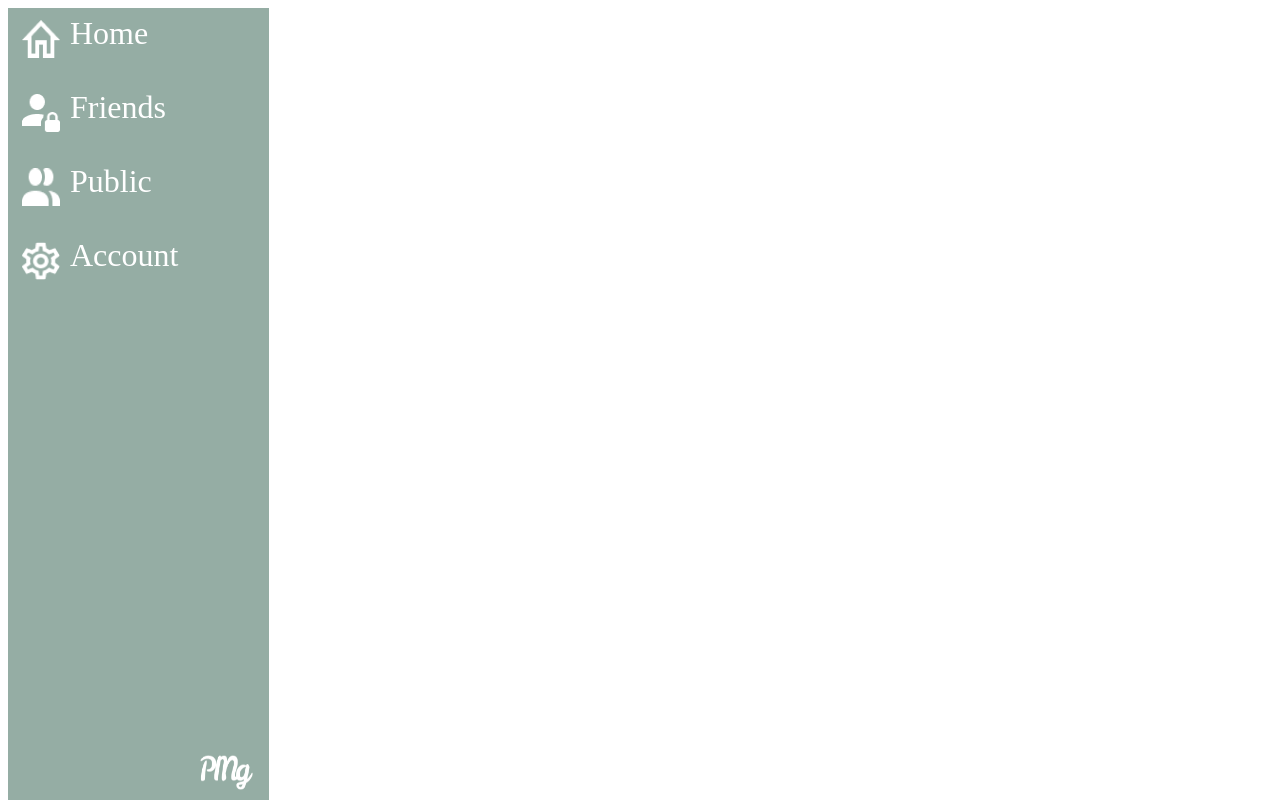
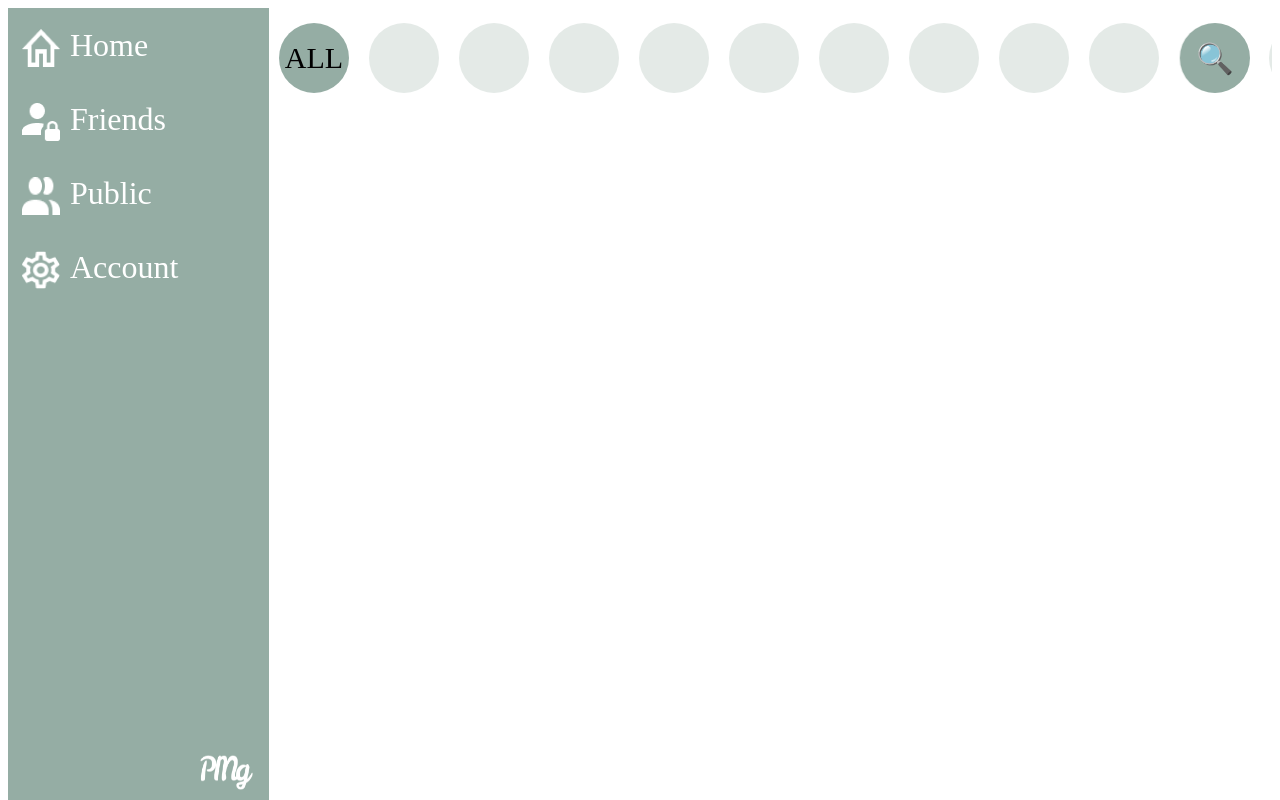
Before and after one commit to B612-TEAM2/Frontend, a React (Create React App) app: page /friends in a window 1280 px wide. Built offline with nearby package versions, Linux system fonts and the light colour scheme.

Commit message:
map수정전

```diff
--- a/src/components/Map.js
+++ b/src/components/Map.js
@@ -1,4 +1,4 @@
-import React from "react";
+import React, { useState } from "react";
 import {
   GoogleMap,
   LoadScript,
@@ -8,13 +8,13 @@ import {
 import styled from "styled-components";
 import { useNavigate } from "react-router-dom";
 
-//페이지 이동시 이미 로드되었다고 오류 뜸 -> ismount state 관리로 수정 필요.
 const Map = () => {
   const [lat, setLat] = React.useState(0);
   const [lng, setLng] = React.useState(0);
   const [clickedLat, setClickedLat] = React.useState(null);
   const [clickedLng, setClickedLng] = React.useState(null);
   const [infoWindowOpen, setInfoWindowOpen] = React.useState(false);
+  // const [mapLoaded, setMapLoaded] = useState(false);
   const navigate = useNavigate();
 
   const getLocation = () => {
@@ -39,20 +39,28 @@ const Map = () => {
   };
   React.useEffect(() => {
     getLocation();
+    return () => {
+      setClickedLat(null);
+      setClickedLng(null);
+      setInfoWindowOpen(false);
+      console.log(clickedLat);
+      console.log(clickedLng);
+      console.log(infoWindowOpen);
+    };
   }, []);
 
   const mapStyles = {
     height: "100vh",
     width: "100%",
   };
-  /*
+
   const myStyles = [
     {
       featureType: "poi",
       elementType: "labels",
       stylers: [{ visibility: "off" }],
     },
-  ];*/
+  ];
 
   const defaultCenter = {
     lat: lat,
@@ -64,14 +72,7 @@ const Map = () => {
     setClickedLng(e.latLng.lng());
   };
   const clickedMarkerPosition = { lat: clickedLat, lng: clickedLng };
-  /*
-  const handleMarkerClick = (e) => {
-    let infowindow = new google.maps.InfoWindow({
-      position: { clickedLat, clickedLng },
-    });
-    infowindow.setContent("여기에서 글쓰기");
-    infowindow.open();
-  };*/
+
   return (
     <LoadScript googleMapsApiKey={process.env.REACT_APP_GOOGLE_MAP_API_KEY}>
       <GoogleMap
--- a/src/components/SideMenuBar.js
+++ b/src/components/SideMenuBar.js
@@ -50,7 +50,7 @@ const Wrapper = styled.div`
   background-color: #95ada4;
   display: flex;
   flex-direction: column;
-  height: 100%;
+  height: 100vh;
   width: 261px;
   position: fixed;
   z-index: 1;
@@ -66,6 +66,8 @@ const TextContainer = styled.div`
   color: white;
   padding: 7px;
   cursor: pointer;
+  justify-content: flex-start;
+  align-items: center;
 `;
 
 const Text = styled.div`
--- /dev/null
+++ b/src/components/friends/FriendBubble.js
@@ -0,0 +1,28 @@
+import React from "react";
+import styled from "styled-components";
+
+const FriendBubble = () => {
+  return (
+    <Wrapper>
+      <Bubble></Bubble>
+      <UserName></UserName>
+    </Wrapper>
+  );
+};
+
+export default FriendBubble;
+
+const Wrapper = styled.div`
+  margin: 0 20px 0 0;
+`;
+
+const Bubble = styled.div`
+  width: 70px;
+  height: 70px;
+  border-radius: 50%;
+  border: none;
+  background-color: #e4eae7;
+  z-index: 2;
+`;
+
+const UserName = styled.div``;
--- a/src/components/friends/FriendHeader.js
+++ b/src/components/friends/FriendHeader.js
@@ -1,10 +1,84 @@
 import React from "react";
 import styled from "styled-components";
+import FriendBubble from "./FriendBubble";
 
 const FriendHeader = () => {
-  return <div></div>;
+  return (
+    <>
+      <Container>
+        <AllButton>ALL</AllButton>
+        <FriendContainer>
+          <FriendBubble></FriendBubble>
+          <FriendBubble></FriendBubble>
+          <FriendBubble></FriendBubble>
+          <FriendBubble></FriendBubble>
+          <FriendBubble></FriendBubble>
+          <FriendBubble></FriendBubble>
+          <FriendBubble></FriendBubble>
+          <FriendBubble></FriendBubble>
+          <FriendBubble></FriendBubble>
+          <FriendBubble></FriendBubble>
+          <FriendBubble></FriendBubble>
+          <FriendBubble></FriendBubble>
+        </FriendContainer>
+        <SearchButton>🔍</SearchButton>
+      </Container>
+    </>
+  );
 };
 
 export default FriendHeader;
 
-const Container = styled.div``;
+const Container = styled.div`
+  //헤더 전체의 컨테이너
+  height: 100px;
+  width: 100%;
+  display: flex;
+  justify-content: flex-start;
+  align-items: center;
+  z-index: 1;
+  position: relative;
+  overflow-x: auto;
+  background-color: white;
+`;
+
+const FriendContainer = styled.div`
+  display: flex;
+  margin-left: 100px;
+  justify-content: center;
+  align-items: center;
+  flex-shrink: 0;
+`;
+
+const AllButton = styled.div`
+  position: fixed;
+  left: 30;
+  width: 70px;
+  height: 70px;
+  border-radius: 50%;
+  border: none;
+  background-color: #95ada4;
+  z-index: 2;
+  display: flex;
+  justify-content: center;
+  align-items: center;
+  font-size: 30px;
+  cursor: pointer;
+  margin: 0 20px 0 10px;
+`;
+
+const SearchButton = styled.div`
+  position: fixed;
+  right: 30px;
+  cursor: pointer;
+  width: 70px;
+  height: 70px;
+  border-radius: 50%;
+  border: none;
+  background-color: #95ada4;
+  display: flex;
+  justify-content: center;
+  align-items: center;
+  font-size: 30px;
+  z-index: 2;
+`;
--- a/src/pages/Friend/Friends.js
+++ b/src/pages/Friend/Friends.js
@@ -2,15 +2,26 @@ import React from "react";
 import styled from "styled-components";
 import FriendHeader from "../../components/friends/FriendHeader";
 import SideMenuBar from "../../components/SideMenuBar";
+import Map from "../../components/Map";
 
 const Friends = () => {
   return (
     <>
       <SideMenuBar></SideMenuBar>
-      <FriendHeader></FriendHeader>
-      <div>friends페이지입니다.</div>
+      <Container>
+        <FriendHeader></FriendHeader>
+      </Container>
     </>
   );
 };
 
 export default Friends;
+
+const Container = styled.div`
+  background-color: white;
+  margin: 0 0 0 261px; //sidemenubar width: 261px
+  display: flex;
+  flex-direction: column;
+  align-items: center;
+  justify-content: center;
+`;
--- a/src/pages/Public/Public.js
+++ b/src/pages/Public/Public.js
@@ -1,8 +1,25 @@
 import React from "react";
 import styled from "styled-components";
+import SideMenuBar from "../../components/SideMenuBar";
 
 const Public = () => {
-  return <div>Public 페이지 입니다.</div>;
+  return (
+    <>
+      <SideMenuBar></SideMenuBar>
+      <Container>
+        <div>public페이지입니다.</div>
+      </Container>
+    </>
+  );
 };
 
 export default Public;
+
+const Container = styled.div`
+  background-color: white;
+  margin: 0 0 0 261px; //sidemenubar width: 261px
+  display: flex;
+  flex-direction: column;
+  align-items: center;
+  justify-content: center;
+`;
```
